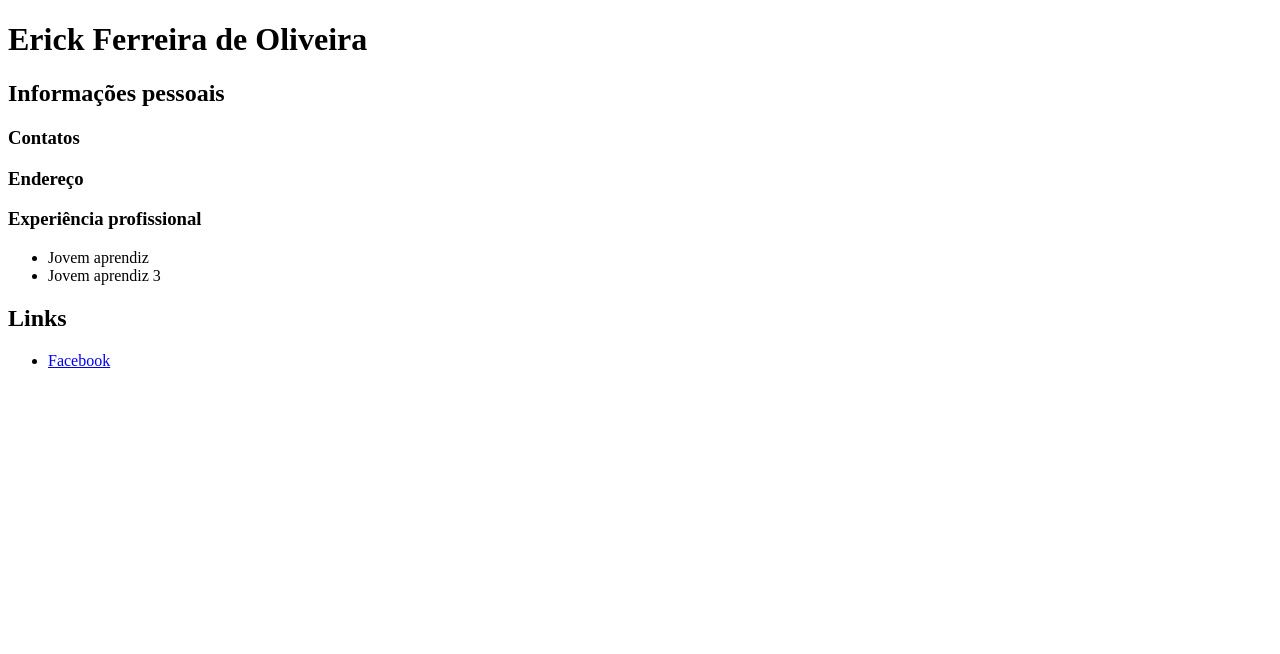
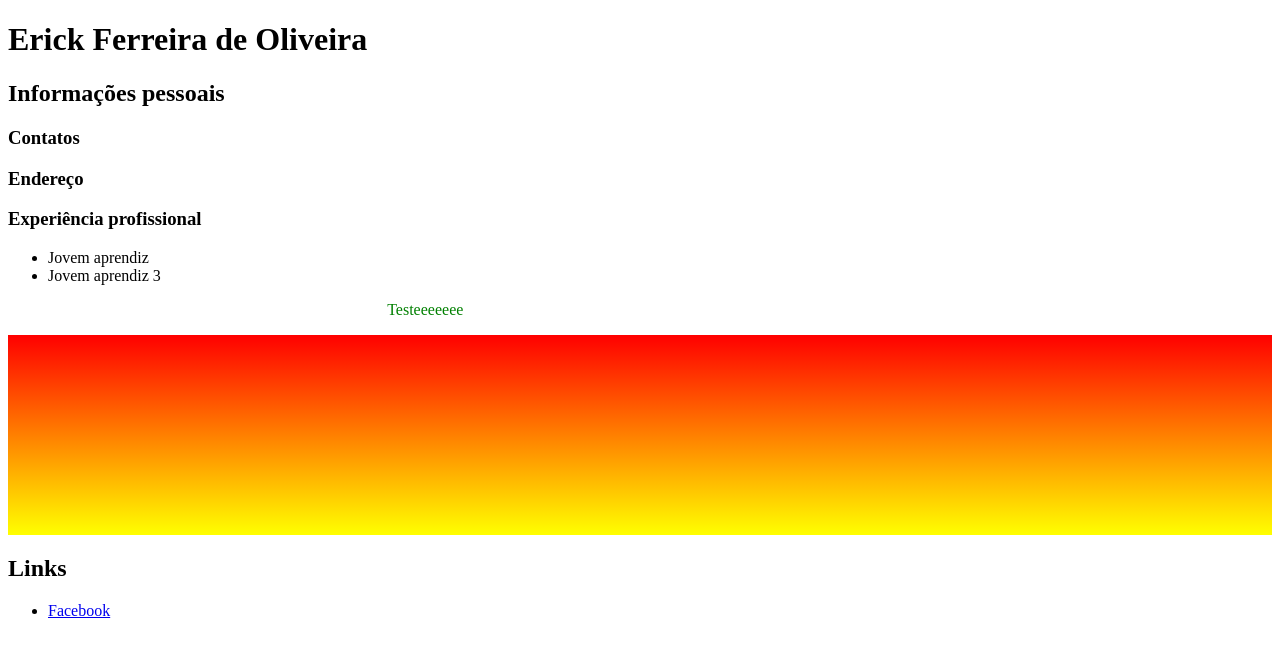
Before and after one commit to Erick-F-Oliveira/aulas-, a plain HTML site: page arquivos de praticas aulas/HTML/teste htm.html in a window 1280 px wide. Drawn offline with Linux system fonts and the light colour scheme.

Commit message:
15/11/2022. 17:37

```diff
--- a/arquivos de praticas aulas/HTML/teste htm.html
+++ b/arquivos de praticas aulas/HTML/teste htm.html
@@ -2,6 +2,18 @@
 <html>
  <head>
   <title> Erick Ferreira de Oliveira  </title>
+  <style>
+    p {
+      color: green;
+      text-indent: 30%;
+      }
+      #grad1{
+        height: 200px;
+        background-image: linear-gradient(red,yellow);
+        background-image:
+      }
+
+  </style>
  </head>
  <body>
 
@@ -16,6 +28,8 @@
      <li> Jovem aprendiz 3
      </li>
    </ul>
+   <p> Testeeeeeee</p>
+   <div id="grad1"></div>
 
    <h2> Links </h2>
    <ul>
```
